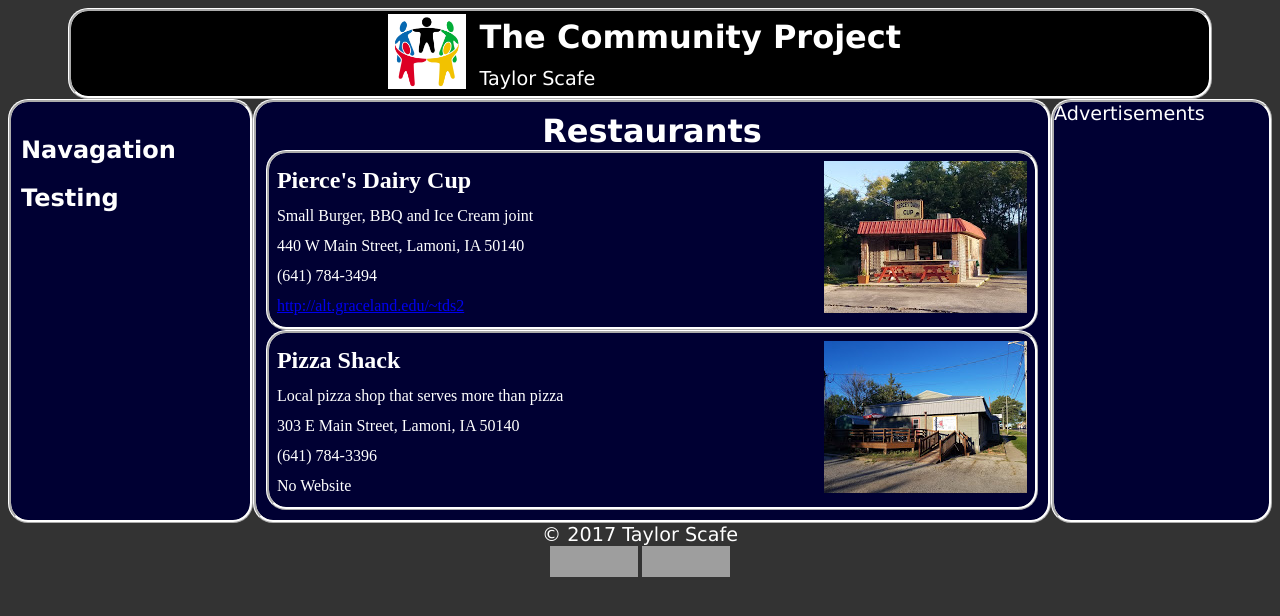
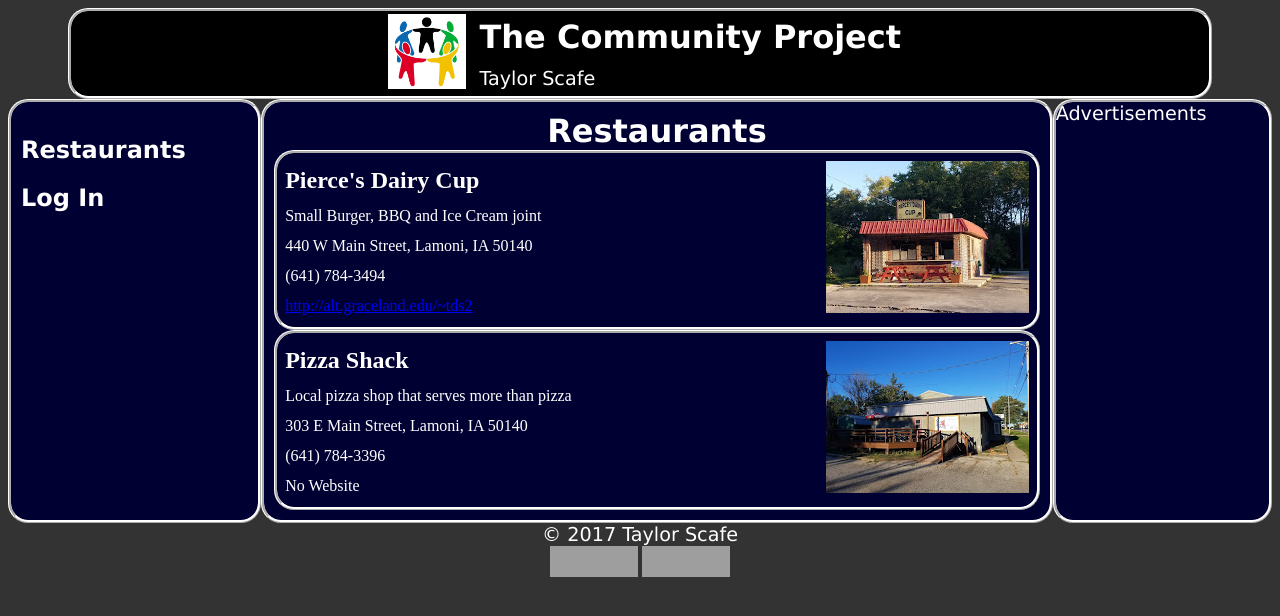
Before and after one commit to robosheep95/CommunityProject, a plain HTML site: page index.html in a window 1280 px wide. Drawn offline with nearby package versions, Linux system fonts and the light colour scheme; grey boxes are pictures that could not be loaded.

Commit message:
Restructured Navagation

```diff
--- a/index.html
+++ b/index.html
@@ -23,15 +23,15 @@
 <div id="flexContainer">
 <div class="nav" id="leftBar">
 <ul>
-<li><a>Navagation</a></li>
-<li><a>Testing</a></li>
+<li><a class="navigate">Restaurants</a></li>
+<li class="login"><a class="navigate">Log In</a></li>
 </ul>
 
 </div><!--End leftBar-->
-<div class="flex-item" id="content">
+<div id="content">
 
 </div><!--End content-->
-<div class="flex-item" id="rightBar">
+<div id="rightBar">
 
 <p>Advertisements</p>
 
```
